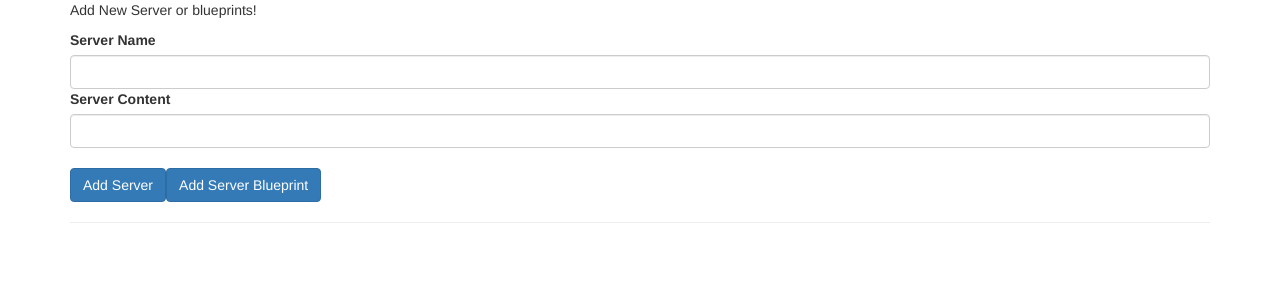
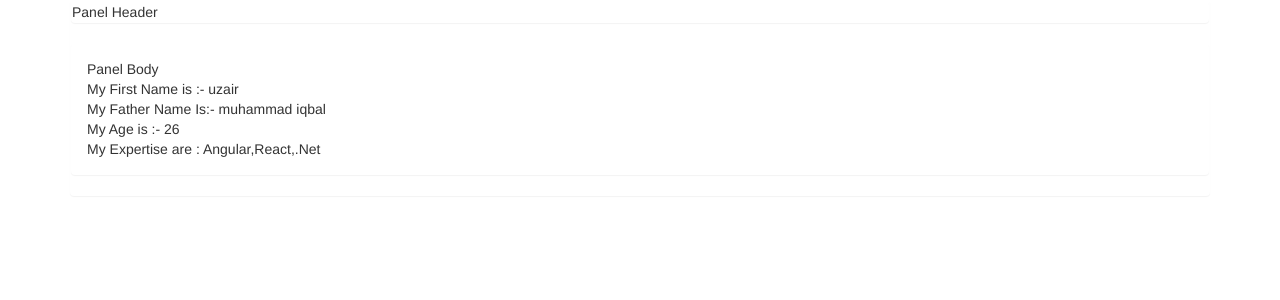
Before and after one commit to uzairqq/Angular-, an Angular app: page / in a window 1280 px wide. Shown: the top 300 px of the page. Built offline with nearby package versions, Linux system fonts and the light colour scheme.

Commit message:
Using @Input Decorator For Passing Data from Parent To child

```diff
--- a/src/app/app.component.html
+++ b/src/app/app.component.html
@@ -1,9 +1,21 @@
 <div class="container">
-    <app-cockpit></app-cockpit>
-    <hr>
-    <div class="row">
-        <div class="col-xs-12">
-            <app-server-element *ngFor="let serverElement of serverElements"></app-server-element>
-        </div>
-    </div>
+
+    <app-parent
+            [firstName]="myName"
+            [secondName]="fatherName"
+            [myAge]="age"
+            [myExpertise]="myExpertise"
+
+    ></app-parent>
+
+
+    <!--    <app-cockpit></app-cockpit>-->
+
+
+    <!--    <hr>-->
+    <!--    <div class="row">-->
+    <!--        <div class="col-xs-12">-->
+    <!--&lt;!&ndash;            <app-server-element *ngFor="let serverElement of serverElements" [element]="serverElement"></app-server-element>&ndash;&gt;-->
+    <!--        </div>-->
+    <!--    </div>-->
 </div>
--- a/src/app/app.component.ts
+++ b/src/app/app.component.ts
@@ -8,4 +8,9 @@ import {Component} from '@angular/core';
 export class AppComponent {
     serverElements: [];
 
+    myName: string = "uzair";
+    fatherName: string = "muhammad iqbal";
+    age: number = 26;
+    myExpertise: string[] = ['Angular', 'React', '.Net'];
+
 }
--- a/src/app/app.module.ts
+++ b/src/app/app.module.ts
@@ -6,12 +6,16 @@ import { AppComponent } from './app.component';
 import {FormsModule} from "@angular/forms";
 import { CockpitComponent } from './cockpit/cockpit.component';
 import { ServerElementComponent } from './server-element/server-element.component';
+import { ParentComponent } from './parent/parent.component';
+import { ChildComponent } from './child/child.component';
 
 @NgModule({
   declarations: [
     AppComponent,
     CockpitComponent,
     ServerElementComponent,
+    ParentComponent,
+    ChildComponent,
   ],
     imports: [
         BrowserModule,
--- /dev/null
+++ b/src/app/child/child.component.html
@@ -0,0 +1 @@
+<p>child works!</p>
--- /dev/null
+++ b/src/app/child/child.component.ts
@@ -0,0 +1,15 @@
+import { Component, OnInit } from '@angular/core';
+
+@Component({
+  selector: 'app-child',
+  templateUrl: './child.component.html',
+  styleUrls: ['./child.component.css']
+})
+export class ChildComponent implements OnInit {
+
+  constructor() { }
+
+  ngOnInit() {
+  }
+
+}
--- a/src/app/cockpit/cockpit.component.ts
+++ b/src/app/cockpit/cockpit.component.ts
@@ -17,18 +17,18 @@ export class CockpitComponent implements OnInit {
 
 
     onAddServer() {
-        this.serverElements.push({
-            type: 'server',
-            name: this.newServerName,
-            content: this.newServerContent
-        });
+        // this.serverElements.push({
+        //     type: 'server',
+        //     name: this.newServerName,
+        //     content: this.newServerContent
+        // });
     }
 
     onAddBluePrint() {
-      this.serverElements.push({
-        type: 'blueprint',
-        name: this.newServerName,
-        content: this.newServerContent
-      });
+      // this.serverElements.push({
+      //   type: 'blueprint',
+      //   name: this.newServerName,
+      //   content: this.newServerContent
+      // });
     }
 }
--- /dev/null
+++ b/src/app/parent/parent.component.html
@@ -0,0 +1,17 @@
+<div class="panel">
+    <div class="panel panel-header">
+        Panel Header
+    </div>
+    <div class="panel panel-body">
+        Panel Body
+        <br>
+        My First Name is :- {{firstName}}
+        <br>
+        My Father Name Is:- {{secondName}}
+        <br>
+        My Age is :- {{myAge}}
+        <br>
+        My Expertise are : {{myExpertise}}
+
+    </div>
+</div>
--- /dev/null
+++ b/src/app/parent/parent.component.ts
@@ -0,0 +1,21 @@
+import {Component, Input, OnInit} from '@angular/core';
+
+@Component({
+    selector: 'app-parent',
+    templateUrl: './parent.component.html',
+    styleUrls: ['./parent.component.css']
+})
+export class ParentComponent implements OnInit {
+
+    constructor() {
+    }
+
+    @Input() firstName: string;
+    @Input() secondName: string;
+    @Input() myAge:number;
+    @Input() myExpertise;
+
+    ngOnInit() {
+    }
+
+}
--- a/src/app/server-element/server-element.component.ts
+++ b/src/app/server-element/server-element.component.ts
@@ -1,15 +1,18 @@
-import { Component, OnInit } from '@angular/core';
+import {Component, Input, OnInit} from '@angular/core';
 
 @Component({
-  selector: 'app-server-element',
-  templateUrl: './server-element.component.html',
-  styleUrls: ['./server-element.component.css']
+    selector: 'app-server-element',
+    templateUrl: './server-element.component.html',
+    styleUrls: ['./server-element.component.css']
 })
 export class ServerElementComponent implements OnInit {
 
-  constructor() { }
+    @Input() element: { type: string, name: string, content: string };
 
-  ngOnInit() {
-  }
+    constructor() {
+    }
+
+    ngOnInit() {
+    }
 
 }
```
Also changed, not shown: src/app/child/child.component.css (added), src/app/parent/parent.component.css (added).
